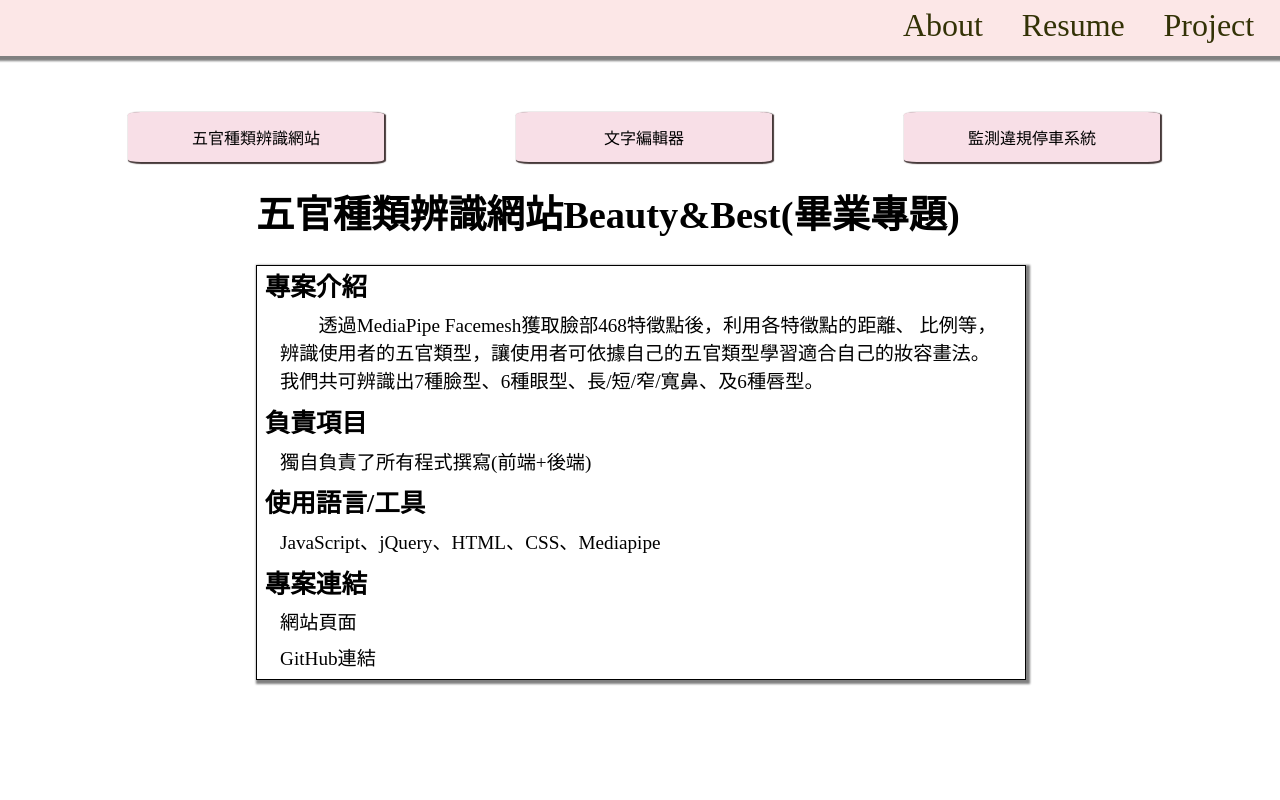
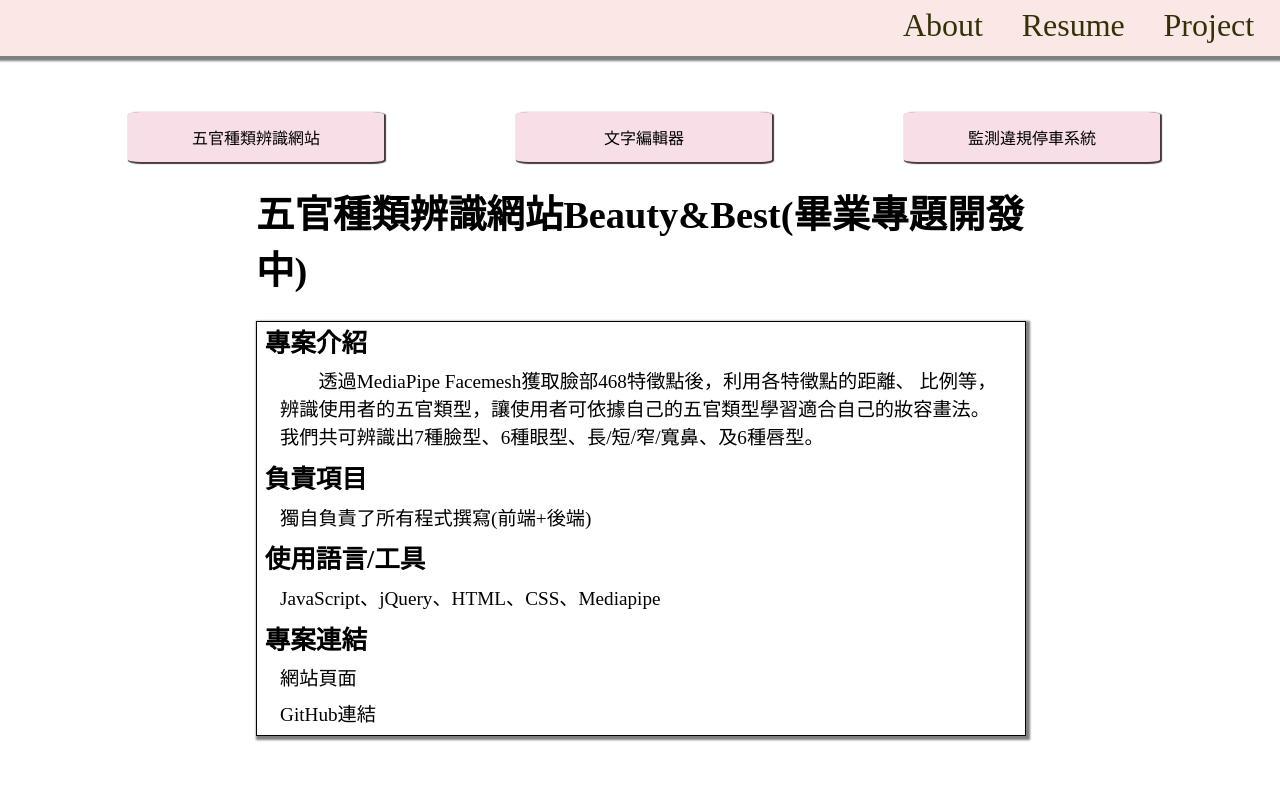
Before and after one commit to aulaul688/Debby, a plain HTML site: page Project.html in a window 1280 px wide. Both pictures are taken after a click on the element 640 px from the left and 204 px from the top of the page. Shown: the top 800 px of the page. Drawn offline with Linux system fonts and the light colour scheme.

Commit message:
畢業專題開發中

```diff
--- a/Project.html
+++ b/Project.html
@@ -54,7 +54,7 @@
         </div>
         <div>
             <div class="page2" >
-                <h1>五官種類辨識網站Beauty&Best(畢業專題)</h1>
+                <h1>五官種類辨識網站Beauty&Best(畢業專題開發中)</h1>
                 <div class="content">
                     <h2>專案介紹</h2>
                     <p class="intro">　　透過MediaPipe Facemesh獲取臉部468特徵點後，利用各特徵點的距離、
```
